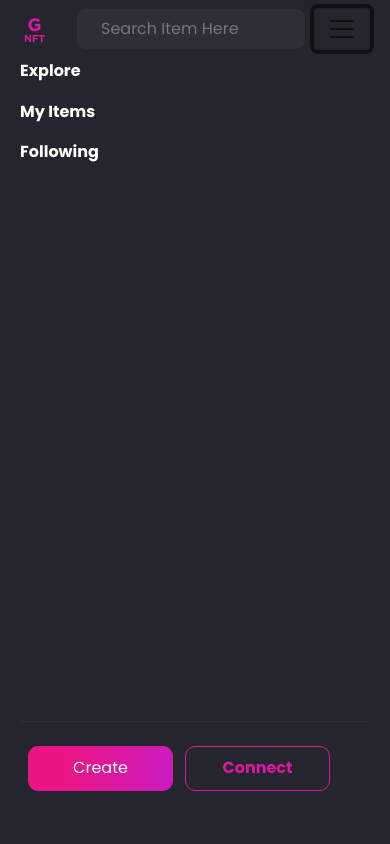
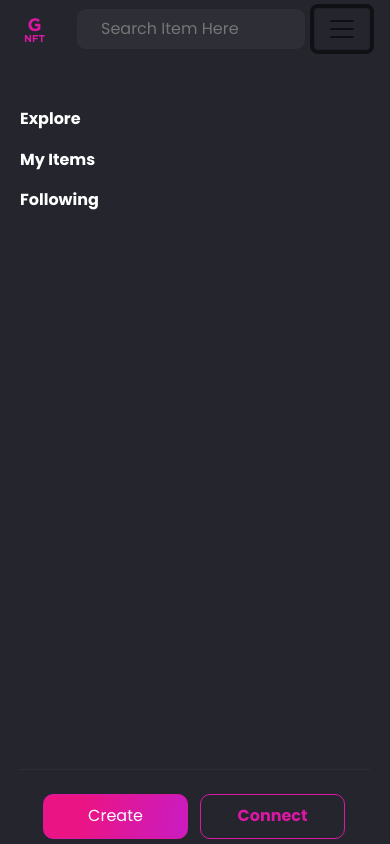
Before and after one commit to roshie/graphique-nft, a React (Create React App) app: page / in a window 390 px wide. Both pictures are taken after a click on the button 342 px from the left and 29 px from the top of the page. Shown: the top 844 px of the page. Built offline with nearby package versions, Linux system fonts and the light colour scheme; a web font is replaced by a local one.

Commit message:
navbar mobile view

```diff
--- a/src/components/NavBar.jsx
+++ b/src/components/NavBar.jsx
@@ -46,13 +46,13 @@ export default function NavBar({ theme }) {
             <Navbar.Toggle aria-controls="basic-navbar-nav" />
           </div>
           <Navbar.Collapse>
-            <Nav className="ms-auto">
+            <Nav className="ms-auto mt-5 mt-md-0">
               <Nav.Link href="/" className="p1-regular">
                 Explore
               </Nav.Link>
               <Nav.Link href="/profile">My Items</Nav.Link>
               <Nav.Link href="/profile">Following</Nav.Link>
-              <div className="d-flex nav-border-top">
+              <div className="d-flex nav-border-top justify-content-center">
                 <Button variant="primary" href="/create-item" className="mx-2">
                   Create
                 </Button>
```
